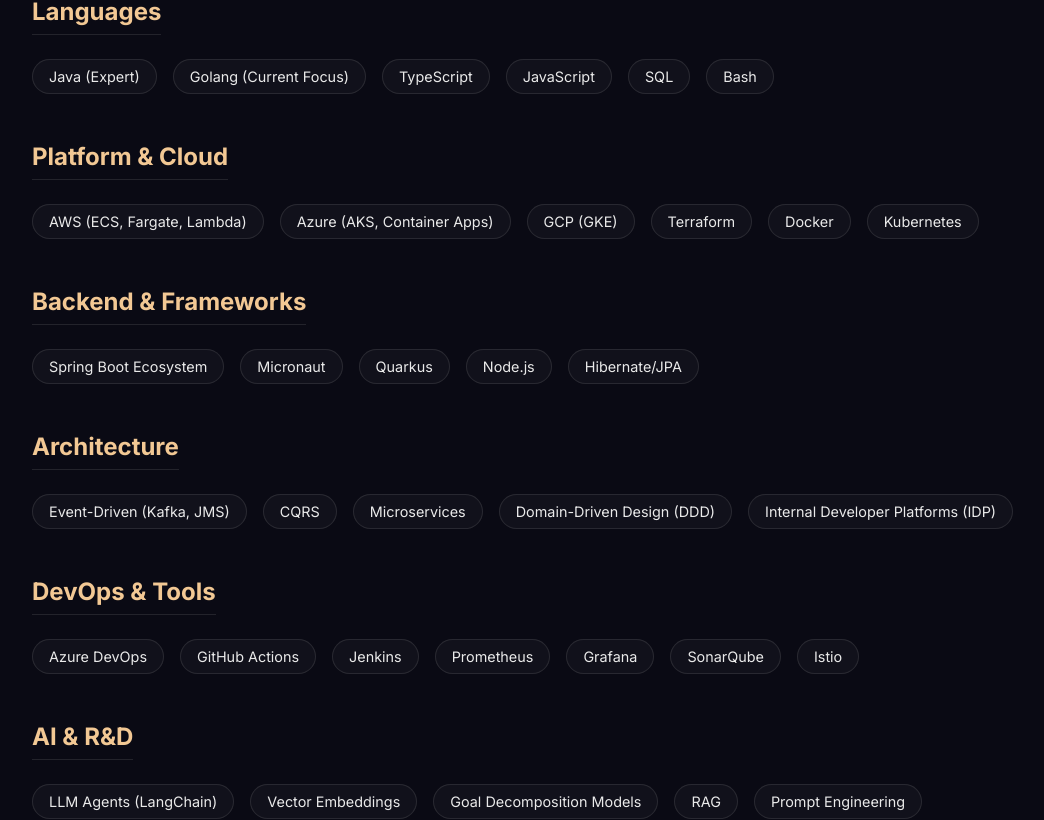
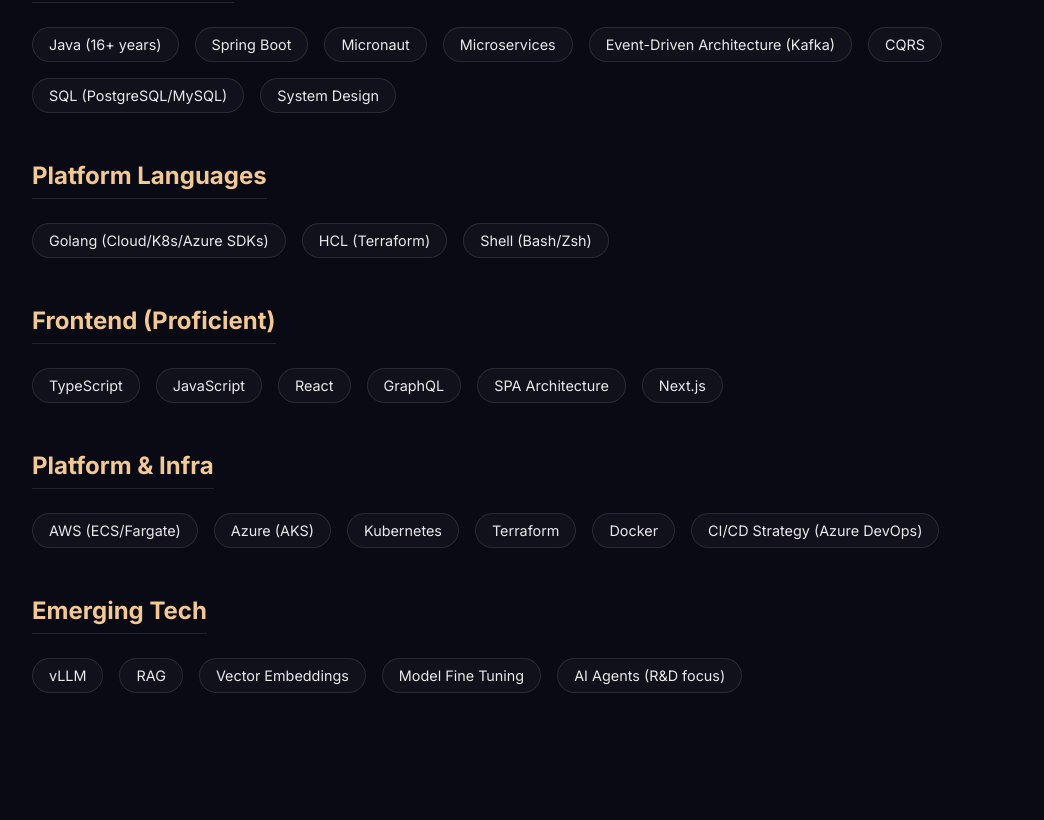
Before and after one commit to jupiterhub/walkingjupiter-profile, a Next.js app: page / in a window 1280 px wide. Shown: the part 1660-2480 px from the top of the page, without its empty margins (40-1084 px from the left). Built offline with nearby package versions, Linux system fonts and the light colour scheme.

Commit message:
feat: updated CV to include projects

```diff
--- a/src/app/layout.tsx
+++ b/src/app/layout.tsx
@@ -7,8 +7,8 @@
 const inter = Inter({ subsets: ["latin"] });
 
 export const metadata: Metadata = {
-    title: "Jupiter Tecson | Staff Software Engineer",
-    description: "Portfolio of Jupiter Tecson, a Staff Software Engineer specializing in Platform Engineering, Internal Developer Platforms (IDP), Distributed Systems, and AI Agents.",
+    title: "Jupiter | Staff Software Engineer",
+    description: "Portfolio of Jupiter, a Staff Software Engineer specializing in Platform Engineering, Internal Developer Platforms (IDP), Distributed Systems, and AI Agents.",
 };
 
 export default function RootLayout({
--- a/src/app/page.tsx
+++ b/src/app/page.tsx
@@ -32,7 +32,7 @@
                     borderTop: '1px solid var(--border)',
                     marginTop: '4rem'
                 }}>
-                    <p>&copy; {new Date().getFullYear()} Jupiter Tecson. All rights reserved.</p>
+                    <p>&copy; {new Date().getFullYear()} Jupiter. All rights reserved.</p>
                 </footer>
             </div>
         </main>
--- a/src/components/About.module.css
+++ b/src/components/About.module.css
@@ -1,7 +1,6 @@
 .about {
     position: relative;
     z-index: 1;
-    background-color: rgba(11, 11, 21, 0.8);
 }
 
 .content {
--- a/src/components/Experience.tsx
+++ b/src/components/Experience.tsx
@@ -41,19 +41,24 @@
         ],
         starExamples: [
             {
-                principle: "Customer Obsession & Invent and Simplify",
-                situation: "Engineers were overwhelmed by cloud complexity; onboarding took days.",
-                result: "Built an IDP (Internal Developer Platform) that simplified infrastructure provisioning, drastically reducing onboarding time."
+                principle: "Cloud Cost Optimization",
+                situation: "Identified inefficiencies in backend resource usage.",
+                result: "Executed a migration strategy (AWS to Azure) that delivered <strong>£440,000 annual savings</strong>."
             },
             {
-                principle: "Frugality & Ownership",
-                situation: "Identified escalating infrastructure costs due to inefficient cloud resource usage.",
-                result: "Led a migration and optimization initiative that reduced annual costs by £440k while improving system stability."
+                principle: "Event-Driven Architecture",
+                situation: "Need for real-time collaborative ordering.",
+                result: "Drove the technical initiative using <strong>Kafka</strong>, ensuring instant synchronization across user devices."
             },
             {
-                principle: "Insist on Highest Standards",
-                situation: "Deployments were manual, error-prone, and slow.",
-                result: "Designed and implemented a robust CI/CD pipeline, streamlining releases and reducing deployment failures."
+                principle: "Technical Modernization",
+                situation: "High-traffic backend services needed throughput improvement.",
+                result: "Spearheaded the adoption of <strong>Java 21</strong> and Virtual Threads."
+            },
+            {
+                principle: "Infrastructure",
+                situation: "Release timings were slow due to manual processes.",
+                result: "Led the implementation of \"Pipeline-as-Code,\" standardizing CI/CD templates that reduced release timings by <strong>25%</strong>."
             }
         ]
     },
@@ -86,7 +91,7 @@
         company: "Global Travel",
         period: "May 2016 - Oct 2017",
         points: [
-            "Global travel across Asia and Europe (Nepal, Vietnam, India, etc.)."
+            "Embarked on a global journey, experiencing diverse cultures and expanding personal horizons before relocating to Japan."
         ]
     },
     {
@@ -144,7 +149,7 @@
         ]
     },
     {
-        role: "Team Lead / Senior Java Programmer",
+        role: "Team Lead / Java Programmer",
         company: "ST. LUKE’S MEDICAL CENTER, Philippines",
         period: "May 2009 - Feb 2011",
         points: [
--- a/src/components/Hero.tsx
+++ b/src/components/Hero.tsx
@@ -23,7 +23,7 @@
                     transition={{ duration: 0.5, delay: 0.1 }}
                     style={{ fontSize: '4rem', fontWeight: 800, marginBottom: '0.5rem' }}
                 >
-                    Jupiter Tecson.
+                    Jupiter.
                 </motion.h1>
                 <motion.h2
                     className={styles.title}
@@ -32,7 +32,7 @@
                     transition={{ duration: 0.5, delay: 0.2 }}
                     style={{ fontSize: '2rem', color: 'var(--primary)', marginBottom: '1.5rem' }}
                 >
-                    Staff Software Engineer | Technical Lead | Platform Architect
+                    Staff Software Engineer | Technical Lead | Backend & Full Cycle Development
                 </motion.h2>
                 <motion.p
                     className={styles.description}
--- a/src/components/Navbar.tsx
+++ b/src/components/Navbar.tsx
@@ -29,9 +29,10 @@
                 </a>
 
                 <div className={styles.navLinks}>
+                    <a href="#about" className={styles.link}>About</a>
                     <a href="#experience" className={styles.link}>Experience</a>
+                    <a href="#skills" className={styles.link}>Skills</a>
                     <a href="#projects" className={styles.link}>Projects</a>
-                    <a href="#skills" className={styles.link}>Skills</a>
                     <a href="#contact" className={styles.cta}>
                         Get in Touch
                     </a>
--- a/src/components/Projects.tsx
+++ b/src/components/Projects.tsx
@@ -7,22 +7,22 @@
 const featuredProjects = [
     {
         title: "JupiterGoals (AI LifeOS)",
-        description: "An AI-powered 'Life Operating System' designed to help high-achievers manage goals. Features a Goal Decomposition Engine using LLMs.",
-        tech: ["Next.js", "LangChain", "OpenAI API", "Vector Database"],
+        description: "Founder and Architect. An AI-powered 'Life Operating System' designed to help high-achievers manage goals. Features a Goal Decomposition Engine using LLMs.",
+        tech: ["Next.js", "LangChain", "OpenAI API", "Vector Database", "AI Agents"],
         link: "https://www.jupitergoals.com/",
         isExternal: true
     },
     {
         title: "ReadySetMarry",
-        description: "A cloud-native wedding planning platform. Simplifying the journey to the altar.",
-        tech: ["React", "Node.js", "MongoDB", "Docker"],
+        description: "Founder and Architect. A cloud-native wedding planning platform built on React and Node.js. Simplifying the journey to the altar.",
+        tech: ["React", "Next.js", "Firebase", "Docker"],
         link: "https://www.readysetmarry.com/",
         isExternal: true
     },
     {
         title: "JupiterGoals Blog",
         description: "Technical blog sharing insights on software engineering, distributed systems, and life. Built by an autonomous AI agent.",
-        tech: ["Blog", "Content", "Tech"],
+        tech: ["Blog", "Content", "Tech", "AI Agents", "Hugo"],
         link: "https://blog.jupitergoals.com/",
         isExternal: true
     }
@@ -37,17 +37,17 @@
         isExternal: false
     },
     {
+        title: "KEDA",
+        description: "Contributor to KEDA (Kubernetes Event-driven Autoscaling).",
+        tech: ["Open Source", "Kubernetes", "Autoscaling"],
+        link: "https://keda.sh/",
+        isExternal: false
+    },
+    {
         title: "NextAuth.js",
         description: "Contributor to NextAuth.js, the complete open-source authentication solution for Next.js applications.",
         tech: ["Open Source", "Next.js", "Auth"],
         link: "https://github.com/nextauthjs/next-auth",
-        isExternal: false
-    },
-    {
-        title: "KEDA Docs",
-        description: "Contributor to KEDA (Kubernetes Event-driven Autoscaling) documentation.",
-        tech: ["Open Source", "Kubernetes", "Docs"],
-        link: "https://github.com/kedacore/keda-docs",
         isExternal: false
     }
 ];
--- a/src/components/Skills.tsx
+++ b/src/components/Skills.tsx
@@ -4,69 +4,60 @@
 import { motion } from 'framer-motion';
 import styles from './Skills.module.css';
 
+import { formatYearsExperience, CAREER_START_DATE } from "@/utils/dateUtils";
+
 const skillCategories = [
     {
-        title: "Languages",
+        title: "Backend (Expert)",
         skills: [
-            { name: "Java (Expert)" },
-            { name: "Golang (Current Focus)" },
-            { name: "TypeScript" },
-            { name: "JavaScript" },
-            { name: "SQL" },
-            { name: "Bash" }
+            { name: `Java (16+ years)` },
+            { name: "Spring Boot" },
+            { name: "Micronaut" },
+            { name: "Microservices" },
+            { name: "Event-Driven Architecture (Kafka)" },
+            { name: "CQRS" },
+            { name: "SQL (PostgreSQL/MySQL)" },
+            { name: "System Design" }
         ]
     },
     {
-        title: "Platform & Cloud",
+        title: "Platform Languages",
         skills: [
-            { name: "AWS (ECS, Fargate, Lambda)" },
-            { name: "Azure (AKS, Container Apps)" },
-            { name: "GCP (GKE)" },
-            { name: "Terraform" },
-            { name: "Docker" },
-            { name: "Kubernetes" }
+            { name: "Golang (Cloud/K8s/Azure SDKs)" },
+            { name: "HCL (Terraform)" },
+            { name: "Shell (Bash/Zsh)" }
         ]
     },
     {
-        title: "Backend & Frameworks",
+        title: "Frontend (Proficient)",
         skills: [
-            { name: "Spring Boot Ecosystem" },
-            { name: "Micronaut" },
-            { name: "Quarkus" },
-            { name: "Node.js" },
-            { name: "Hibernate/JPA" }
+            { name: "TypeScript" },
+            { name: "JavaScript" },
+            { name: "React" },
+            { name: "GraphQL" },
+            { name: "SPA Architecture" },
+            { name: "Next.js" }
         ]
     },
     {
-        title: "Architecture",
+        title: "Platform & Infra",
         skills: [
-            { name: "Event-Driven (Kafka, JMS)" },
-            { name: "CQRS" },
-            { name: "Microservices" },
-            { name: "Domain-Driven Design (DDD)" },
-            { name: "Internal Developer Platforms (IDP)" }
+            { name: "AWS (ECS/Fargate)" },
+            { name: "Azure (AKS)" },
+            { name: "Kubernetes" },
+            { name: "Terraform" },
+            { name: "Docker" },
+            { name: "CI/CD Strategy (Azure DevOps)" }
         ]
     },
     {
-        title: "DevOps & Tools",
+        title: "Emerging Tech",
         skills: [
-            { name: "Azure DevOps" },
-            { name: "GitHub Actions" },
-            { name: "Jenkins" },
-            { name: "Prometheus" },
-            { name: "Grafana" },
-            { name: "SonarQube" },
-            { name: "Istio" }
-        ]
-    },
-    {
-        title: "AI & R&D",
-        skills: [
-            { name: "LLM Agents (LangChain)" },
+            { name: "vLLM" },
+            { name: "RAG" },
             { name: "Vector Embeddings" },
-            { name: "Goal Decomposition Models" },
-            { name: "RAG" },
-            { name: "Prompt Engineering" }
+            { name: "Model Fine Tuning" },
+            { name: "AI Agents (R&D focus)" }
         ]
     }
 ];
--- /dev/null
+++ b/src/utils/dateUtils.ts
@@ -0,0 +1,14 @@
+export const getYearsExperience = (startDate: string): number => {
+    const start = new Date(startDate);
+    const now = new Date();
+    const diff = now.getTime() - start.getTime();
+    const years = diff / (1000 * 60 * 60 * 24 * 365.25);
+    return Math.floor(years);
+};
+
+export const formatYearsExperience = (startDate: string): string => {
+    const years = getYearsExperience(startDate);
+    return `${years}+`;
+};
+
+export const CAREER_START_DATE = '2008-01-01';
```
Also changed, not shown: src/components/About.tsx (+6 -2 lines), src/cv/CV-2025.md (+34 -31 lines), src/cv/JupiterPortfolioDataSource-2025.md (+1 -1 lines).
